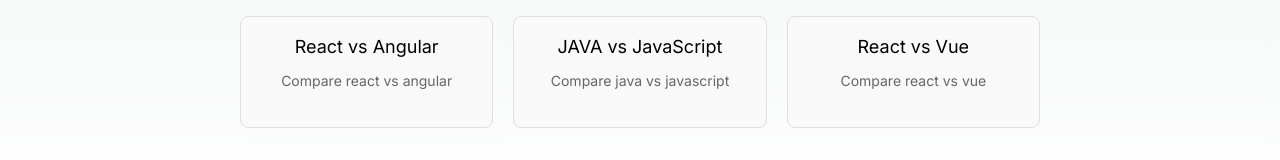
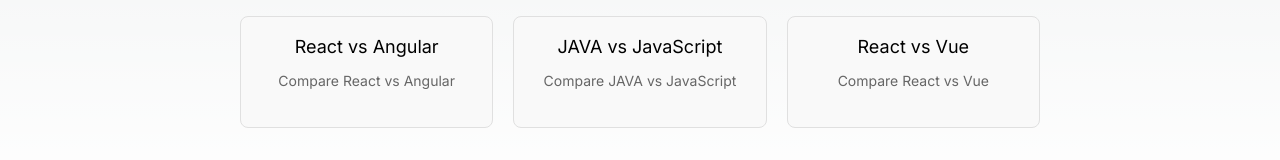
Before and after one commit to deleteman/codeclash-nextjs, a Next.js app: page / in a window 1280 px wide. Shown: the part 906-1066 px from the top of the page. Built offline with nearby package versions, Linux system fonts and the light colour scheme.

Commit message:
fixing 500 error bug

```diff
--- a/src/components/ComparisonBox.js
+++ b/src/components/ComparisonBox.js
@@ -11,11 +11,13 @@ import Link from 'next/link';
  */
 export default function ComparisonBox({ comp }) {
 
+    let title = comp.title || comp.params.id.replace('-', ' vs ')
+    let url = title.replace(' vs ', '-')
     return (
-        <Link href={`/articles/${comp.params.id}`} key={comp.params.id}>
+        <Link href={`/articles/${url}`} key={comp.params.id}>
         <div className={styles.comparisonBox}>
             <h3>{comp.title}</h3>
-            <p>Compare {comp.params.id.replace("-", ' vs ')}</p>
+            <p>Compare {title}</p>
         </div>
         </Link>
     )
```
